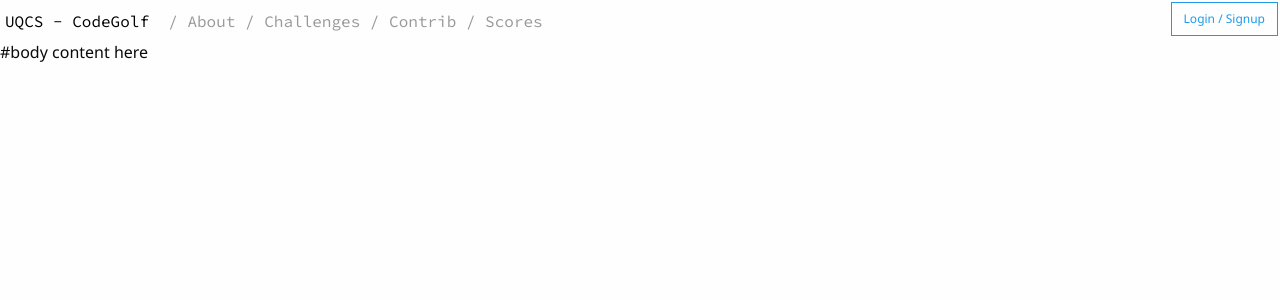
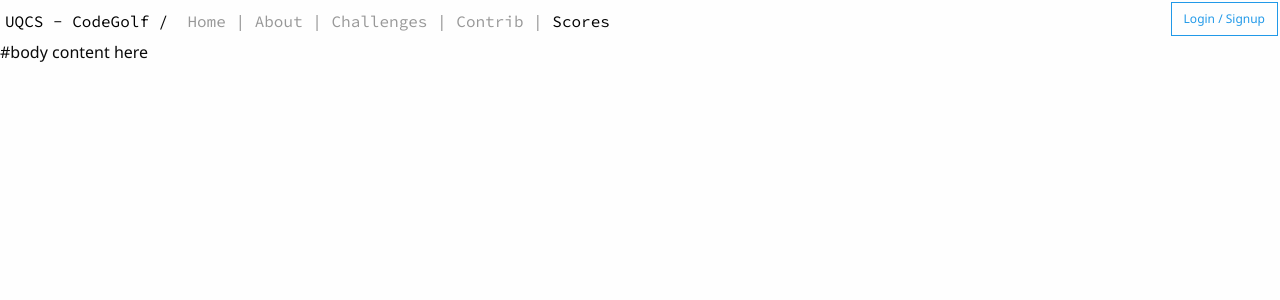
Before and after one commit to UQComputingSociety/codegolf, a Flask app: page /scores in a window 1280 px wide. Shown: the top 300 px of the page. Run offline with Flask 2, Linux system fonts and the light colour scheme; some libraries are stand-ins or nearby versions.

Commit message:
Show current page

```diff
--- a/codegolf/static/css/codegolf.css
+++ b/codegolf/static/css/codegolf.css
@@ -40,6 +40,11 @@ body, h1, h2, h3, h4, h5, h6 {
 #large-menu a:hover {
     color: #20252b;
 }
+
+#large-menu .active {
+    color: black;
+}
+
 #account-btns {
     height: 40px;
 }
--- a/codegolf/templates/layout.html
+++ b/codegolf/templates/layout.html
@@ -16,13 +16,15 @@
       <div id="header">
         <div id="project-name" class="float-left code">
           <a href="{{ url_for('index') }}">UQCS - CodeGolf</a>
+          /
         </div>
         <div id="large-menu" class="float-left show-for-medium code">
           &nbsp;
-          / <a href="{{ url_for('about') }}">About</a>
-          / <a href="{{ url_for('challenge.index') }}">Challenges</a>
-          / <a href="{{ url_for('contribute') }}">Contrib</a>
-          / <a href="{{ url_for('scores') }}">Scores</a>
+          <a {%if request.endpoint == "index"%} class="active" {%endif%} href="{{ url_for('index') }}">Home</a>
+          | <a {%if request.endpoint == "about"%} class="active" {%endif%} href="{{ url_for('about') }}">About</a>
+          | <a {%if request.endpoint == "challenge.index"%} class="active" {%endif%} href="{{ url_for('challenge.index') }}">Challenges</a>
+          | <a {%if request.endpoint == "contribute"%} class="active" {%endif%} href="{{ url_for('contribute') }}">Contrib</a>
+          | <a {%if request.endpoint == "scores"%} class="active" {%endif%} href="{{ url_for('scores') }}">Scores</a>
         </div>
         <div id="account-btns" class="float-right">
           {% if account_name %}
```
